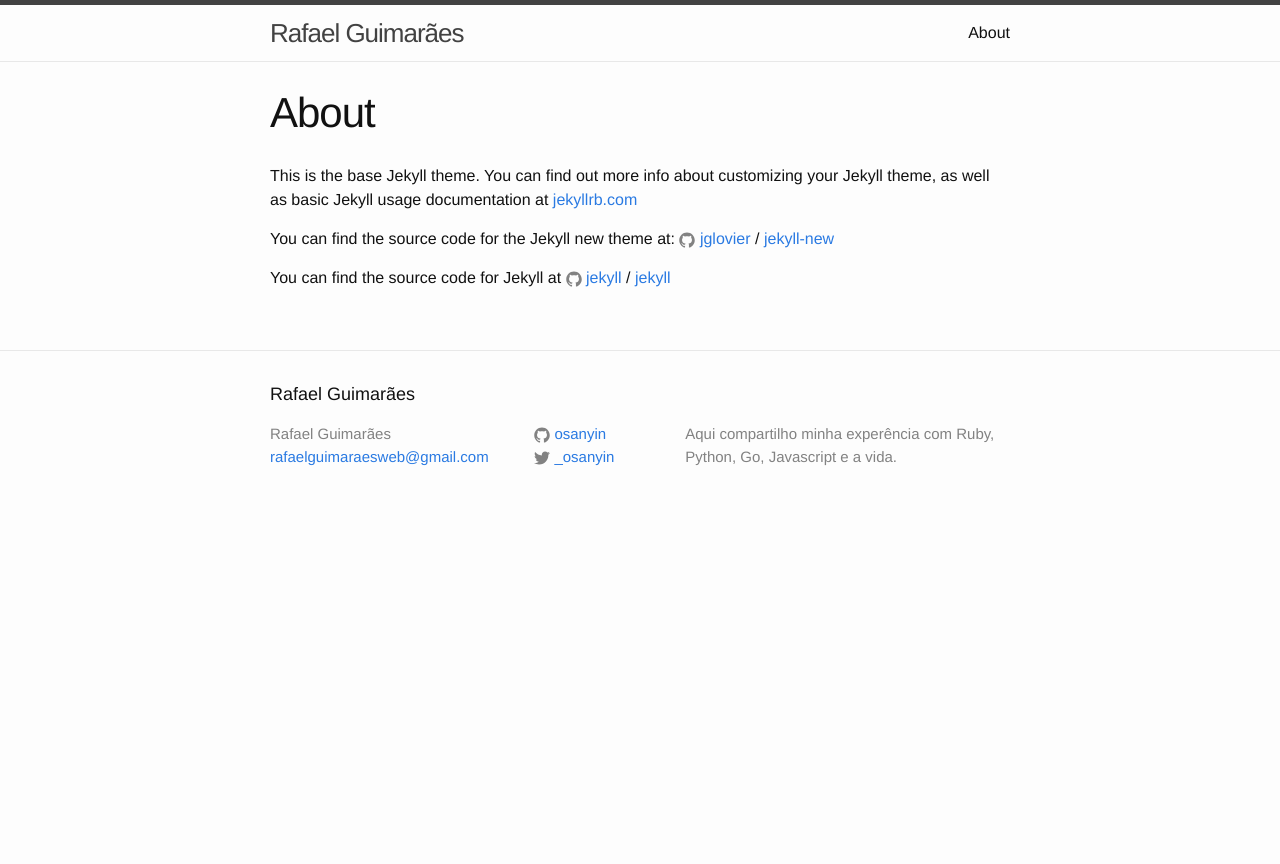
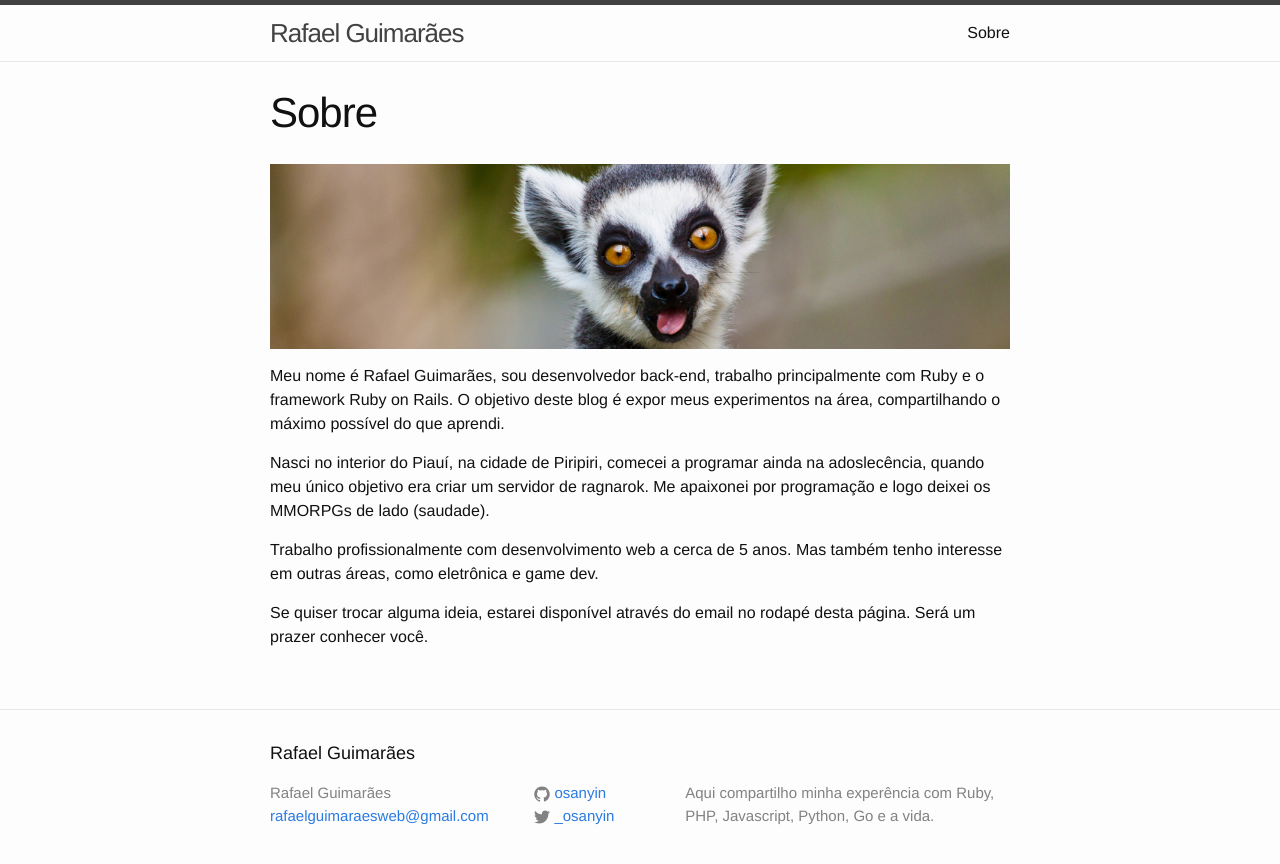
Before and after one commit to osanyin/osanyin.github.io, a Jekyll site: the page built from about.md, in a window 1280 px wide. Shown: the top 864 px of the page. Built offline with Jekyll 4.4.1, drawn with Linux system fonts in a browser that asks for light colours.

Commit message:
Adding update page

```diff
--- a/_config.yml
+++ b/_config.yml
@@ -9,9 +9,9 @@
 title: Rafael Guimarães
 email: rafaelguimaraesweb@gmail.com
 description: > # this means to ignore newlines until "baseurl:"
-  Aqui compartilho minha experência com Ruby, Python, Go, Javascript e a vida.
+  Aqui compartilho minha experência com Ruby, PHP, Javascript, Python, Go e a vida.
 baseurl: "" # the subpath of your site, e.g. /blog
-url: "http://osanyin.github.com.br" # the base hostname & protocol for your site
+url: "http://osanyin.github.io" # the base hostname & protocol for your site
 twitter_username: _osanyin
 github_username: osanyin
 
--- a/about.md
+++ b/about.md
@@ -1,15 +1,20 @@
 ---
 layout: page
-title: About
+title: Sobre
 permalink: /about/
 ---
+![Hello!]({{ site.url }}/assets/images/about_lemur.jpg)
 
-This is the base Jekyll theme. You can find out more info about customizing your Jekyll theme, as well as basic Jekyll usage documentation at [jekyllrb.com](http://jekyllrb.com/)
+Meu nome é Rafael Guimarães, sou desenvolvedor back-end, trabalho principalmente
+com Ruby e o framework Ruby on Rails. O objetivo deste blog é expor meus experimentos
+na área, compartilhando o máximo possível do que aprendi.
 
-You can find the source code for the Jekyll new theme at:
-{% include icon-github.html username="jglovier" %} /
-[jekyll-new](https://github.com/jglovier/jekyll-new)
+Nasci no interior do Piauí, na cidade de Piripiri, comecei a programar ainda
+na adoslecência, quando meu único objetivo era criar um servidor de ragnarok.
+Me apaixonei por programação e logo deixei os MMORPGs de lado (saudade).
 
-You can find the source code for Jekyll at
-{% include icon-github.html username="jekyll" %} /
-[jekyll](https://github.com/jekyll/jekyll)
+Trabalho profissionalmente com desenvolvimento web a cerca de 5 anos.
+Mas também tenho interesse em outras áreas, como eletrônica e game dev.
+
+Se quiser trocar alguma ideia, estarei disponível através do email
+no rodapé desta página. Será um prazer conhecer você.
--- a/index.html
+++ b/index.html
@@ -4,7 +4,7 @@ layout: default
 
 <div class="home">
 
-  <h1 class="page-heading">Posts</h1>
+  <h1 class="page-heading">Postagens</h1>
 
   <ul class="post-list">
     {% for post in site.posts %}
@@ -18,6 +18,6 @@ layout: default
     {% endfor %}
   </ul>
 
-  <p class="rss-subscribe">subscribe <a href="{{ "/feed.xml" | prepend: site.baseurl }}">via RSS</a></p>
+  <p class="rss-subscribe">inscreva-se <a href="{{ "/feed.xml" | prepend: site.baseurl }}">via RSS</a></p>
 
 </div>
```
Also changed, not shown: assets/images/about_lemur.jpg (added).
